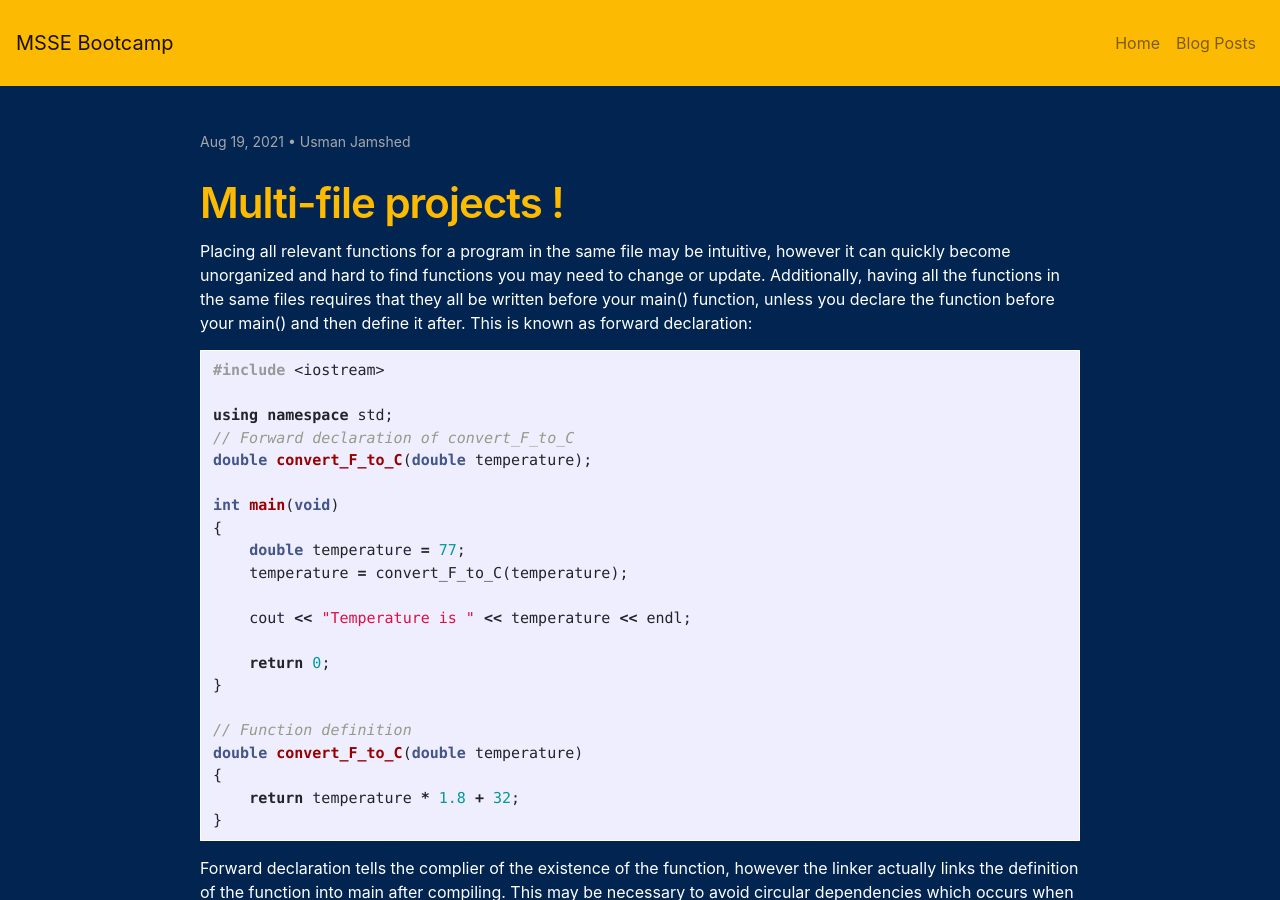
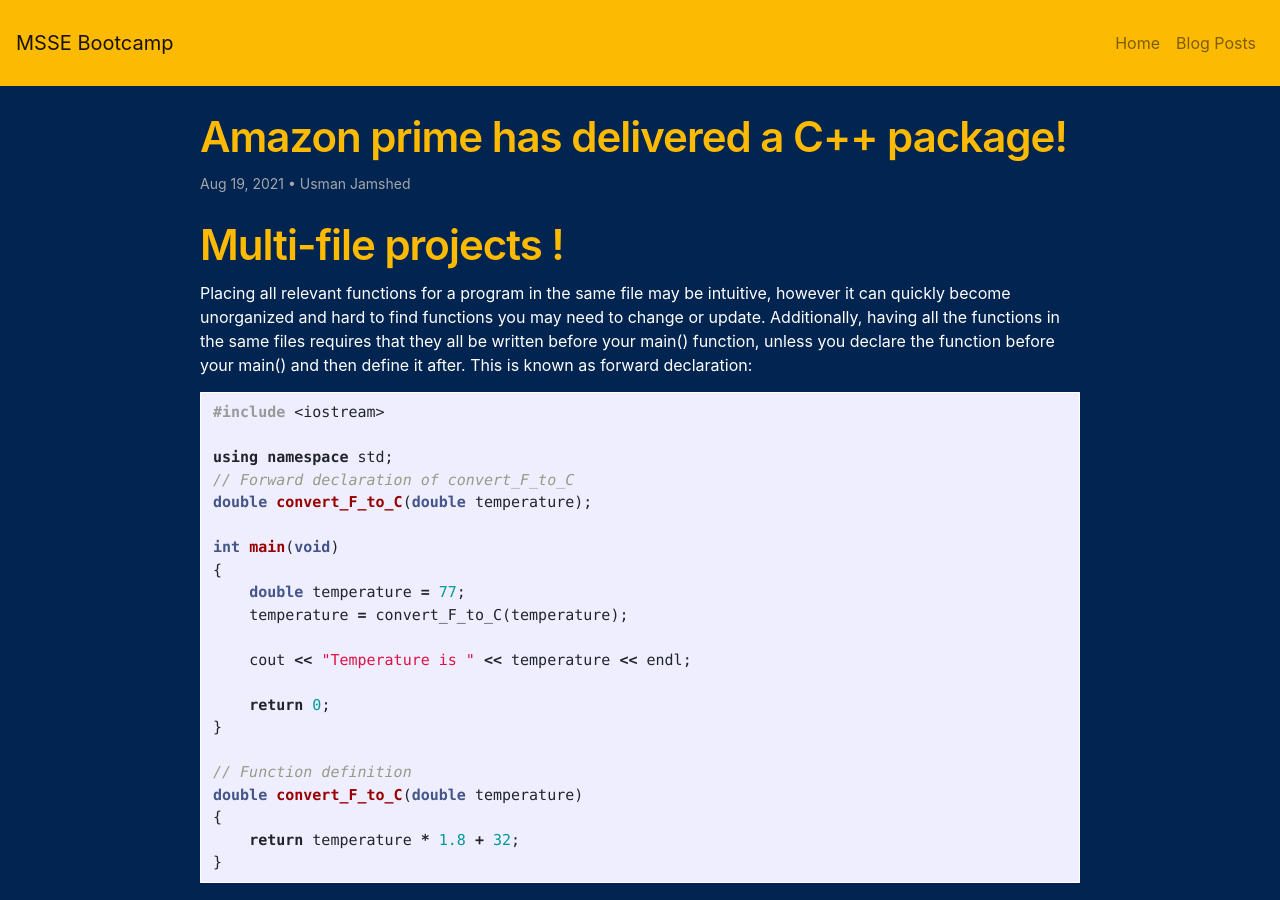
Before and after one commit to msse-2021-bootcamp/team2-blog, a Jekyll site: the page built from _posts/2021-08-19-Day-9-Post.md, in a window 1280 px wide and 900 px high. Built offline with Jekyll 4.4.1, drawn with Linux system fonts in a browser that asks for light colours; some web fonts are replaced; Markdown is read by kramdown in place of the engine named in the settings.

Commit message:
Added a title

```diff
--- a/_posts/2021-08-19-Day-9-Post.md
+++ b/_posts/2021-08-19-Day-9-Post.md
@@ -1,6 +1,6 @@
 ---
 layout: post
-title: ""
+title: "Amazon prime has delivered a C++ package!"
 author: Usman Jamshed
 ---
 
```
